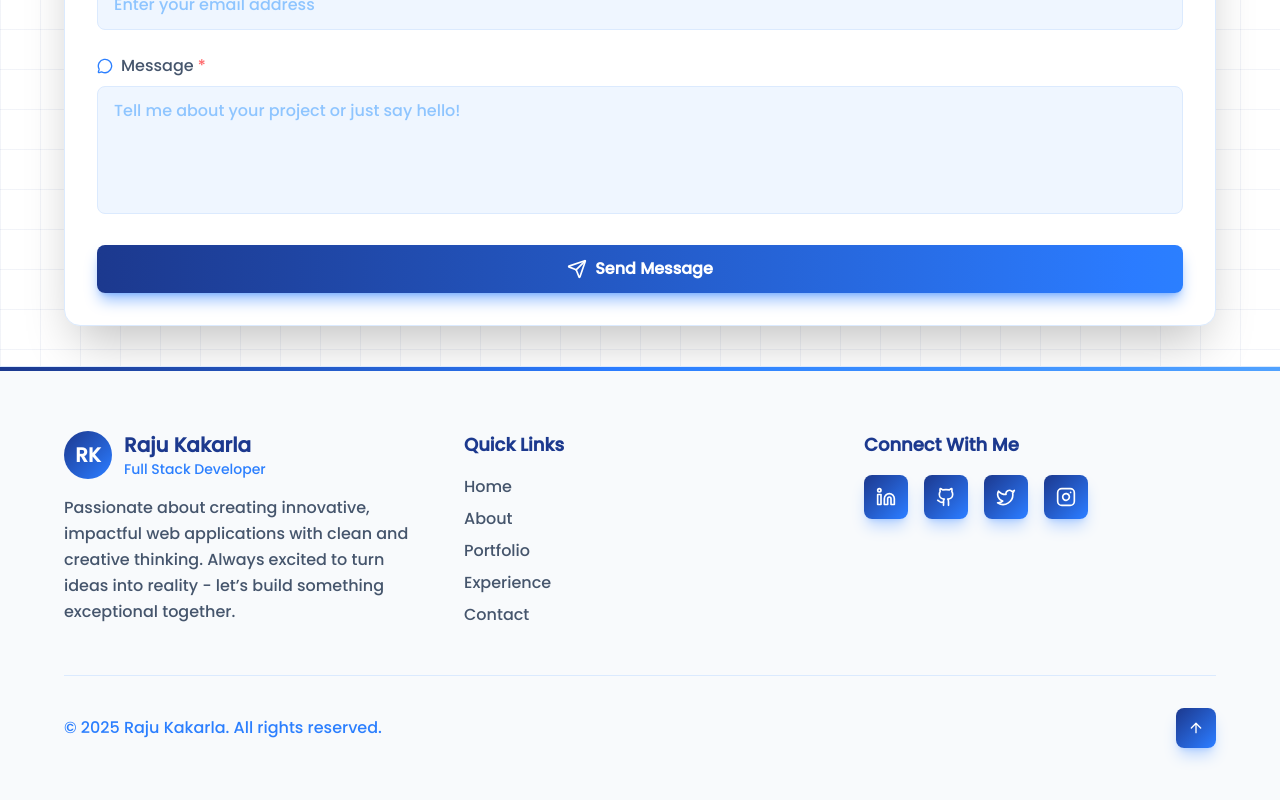
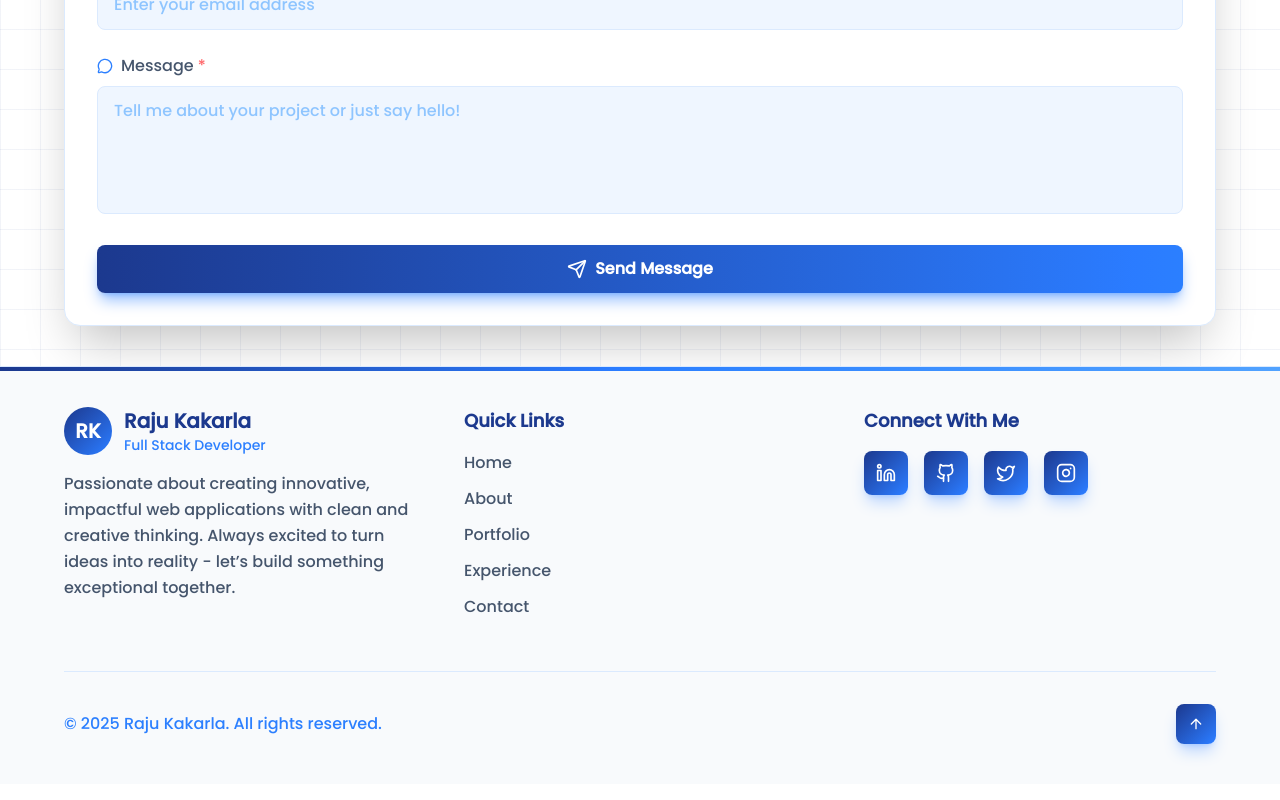
Before and after one commit to KakarlaAvulaRaju/my-portfolio-website, a React (Vite) app: page / in a window 1280 px wide. Shown: the part 8269-9069 px from the top of the page. Built offline with nearby package versions, Linux system fonts and the light colour scheme.

Commit message:
Footer quick links hover and favicon issue

```diff
--- a/index.html
+++ b/index.html
@@ -3,7 +3,7 @@
 
 <head>
   <meta charset="UTF-8" />
-  <link rel="icon" type="image/svg+xml" href="../src/assets/favicon-rk.png" />
+  <link rel="icon" type="image/png" href="/src/assets/favicon-rk.png" />
   <meta name="viewport" content="width=device-width, initial-scale=1.0" />
   <title>Raju Portfolio</title>
 </head>
--- a/src/components/Footer.jsx
+++ b/src/components/Footer.jsx
@@ -7,7 +7,7 @@ const Footer = () => {
   };
 
   return (
-    <footer className="relative py-16 px-6 border-t border-blue-100 bg-slate-50">
+    <footer className="relative py-10 px-6 border-t border-blue-100 bg-slate-50">
       <div className="container mx-auto max-w-6xl">
         {/* Main Footer Content */}
         <div className="grid md:grid-cols-3 gap-12 mb-12">
@@ -39,9 +39,10 @@ const Footer = () => {
                     smooth={true}
                     duration={500}
                     offset={-70}
-                    className="text-slate-600 hover:text-blue-900 transition-colors duration-300 cursor-pointer text-left block"
+                    className="text-slate-600 hover:text-blue-900 transition-colors duration-300 cursor-pointer text-left block relative inline-block group pb-1"
                   >
                     {item}
+                    <span className="absolute bottom-0 left-0 w-0 h-0.5 bg-gradient-to-r from-blue-900 to-blue-500 group-hover:w-full transition-all duration-500 ease-out"></span>
                   </Link>
                 </li>
               ))}
```
Also changed, not shown: src/hooks/useScrollAnimation.js (added). Lines whose indentation alone changed are shown as unchanged.
